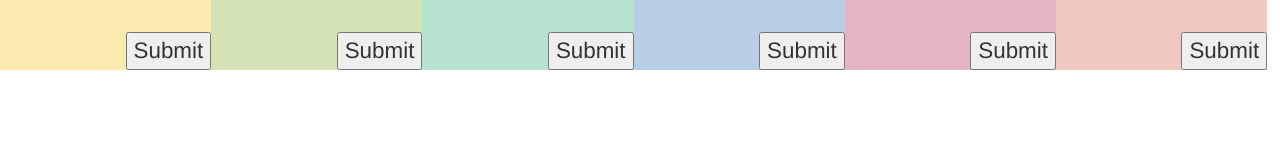
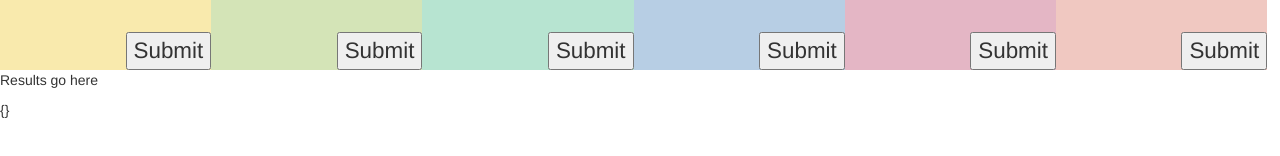
Before and after one commit to evmarts/esdc-jobs-app, a React (Create React App) app: page / in a window 1280 px wide. Both pictures are taken after a click on the button "Form". Shown: the part 578-734 px from the top of the page. Built offline with nearby package versions, Linux system fonts and the light colour scheme.

Commit message:
started on component to display results

```diff
--- a/src/component/OccupationForm.js
+++ b/src/component/OccupationForm.js
@@ -6,6 +6,7 @@ import EnvironmentalConditionsForm from "./EnvironmentalConditionsForm";
 import InterestsFrom from "./InterestsForm";
 import PhysicalActvitiesForm from "./PhysicalActiviesForm";
 import SearchProfile from "./SearchProfile";
+import ResultDisplay from "./ResultDisplay";
 
 export default class OccupationForm extends React.Component {
   constructor(props) {
@@ -30,9 +31,8 @@ export default class OccupationForm extends React.Component {
       position: "relative",
       fontSize: "1.75vw"
     };
-    let isProfileViewerShown = true;
-    console.log(isProfileViewerShown);
     return (
+      <div>
         <div>
           <AptitudesForm
             bgColor="#f9eaad"
@@ -57,7 +57,9 @@ export default class OccupationForm extends React.Component {
           <EnvironmentalConditionsForm
             bgColor="#e4b6c5"
             styling={styling}
-          onSubmit={fields => this.onSubmit(fields, "environmentalConditions")}
+            onSubmit={fields =>
+              this.onSubmit(fields, "environmentalConditions")
+            }
           />
           <EmploymentConditionsForm
             bgColor="#f0c8c1"
@@ -65,6 +67,8 @@ export default class OccupationForm extends React.Component {
             onSubmit={fields => this.onSubmit(fields, "employmentConditions")}
           />
         </div>
+        <ResultDisplay searchItem = {this.state}/>
+      </div>
     );
   }
 }
--- /dev/null
+++ b/src/component/ResultDisplay.js
@@ -0,0 +1,20 @@
+import React from "react";
+
+export default class ResultDisplay extends React.Component {
+  constructor(props) {
+    super(props);
+    this.state = {};
+  }
+  parseInput() {}
+
+  getResults() {}
+
+  render() {
+    return (
+      <div>
+        <p>Results go here</p>
+        <p>{JSON.stringify(this.props.searchItem)}</p>
+      </div>
+    );
+  }
+}
```
Lines whose indentation alone changed are shown as unchanged.
